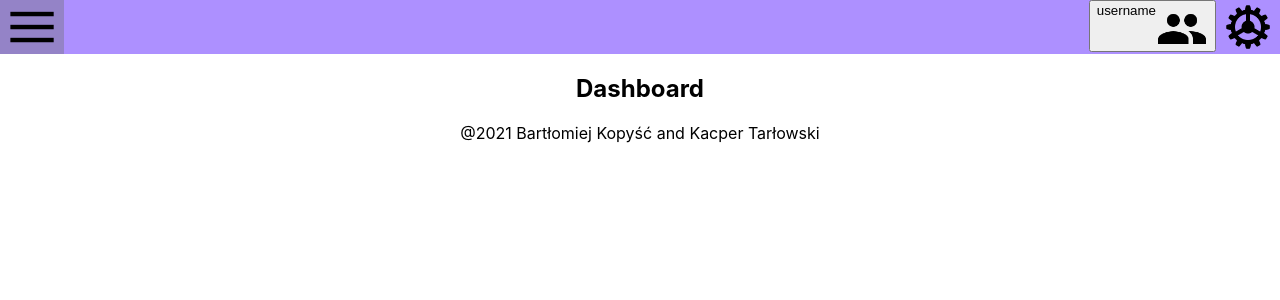
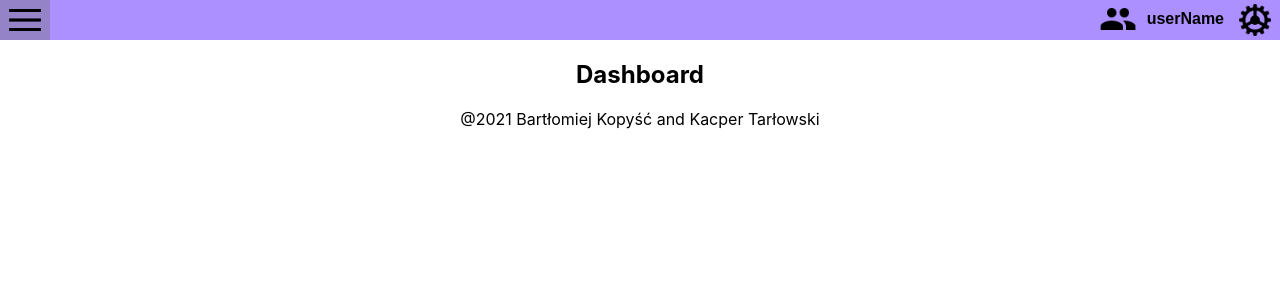
Before and after one commit to Kacpu/PGUI-dashboard-sprzedawcy, a React (Create React App) app: page / in a window 1280 px wide. Shown: the top 300 px of the page. Built offline with nearby package versions, Linux system fonts and the light colour scheme.

Commit message:
fix guzika uzytkowników

```diff
--- a/src/components/ManageUserButton/ManageUserButton.js
+++ b/src/components/ManageUserButton/ManageUserButton.js
@@ -7,8 +7,8 @@ function ManageUserButton(props) {
   var cssName = "div-btn"+props.className;
   return (
     <button className = {cssName}>
+      <img src={UserPng} />
       <label>{props.username}</label>
-      <img src={UserPng} />
     </button>
   );
 }
--- a/src/components/ManageUserButton/manageUserButton.css
+++ b/src/components/ManageUserButton/manageUserButton.css
@@ -1,16 +1,32 @@
 .name-btn{
-    background-color: transparent;
-    vertical-align: middle;
-    float:left;
-    align-self: center;
+
 }
 
 label{
+    float:right;
+    vertical-align: bottom;
+    padding-left:10px;
+    font-weight: bold;
+    font-size: medium;
+
+}
+img{
+    display: block;
     float:left;
-    vertical-align: bottom;
+}
+.div-btn{
+    height: 38px;
+    background-color: transparent;
+    display: flex;
+    justify-content: center;
+    align-items: center;
+    border: none;
 }
 
-.div-btn{
-    align-items: baseline;
-    height: 52px;
+.div-btn:hover{
+    background-color: #9483C7;
 }
+
+.div-btn:active{
+    background-color: #8072aa;
+}
--- a/src/components/NavigationHeader/NavigationHeader.js
+++ b/src/components/NavigationHeader/NavigationHeader.js
@@ -42,7 +42,7 @@ function NavigationHeader() {
 
             <ManageUserButton
                 className={" account-button"}
-                username={"username"}
+                username={"userName"}
             />
 
         </div>
--- a/src/elements/IconButton/navHeaderButton.css
+++ b/src/elements/IconButton/navHeaderButton.css
@@ -2,14 +2,13 @@
     display: block;
     text-decoration: none;
     background-color: transparent;
-    font-size: 40px;
     border:none;
 }
 
 img{
     display:block;
-    height: 52px;
-    width: 52px;
+    height: 38px;
+    width: 38x;
 }
 
 .btn:hover{
```
